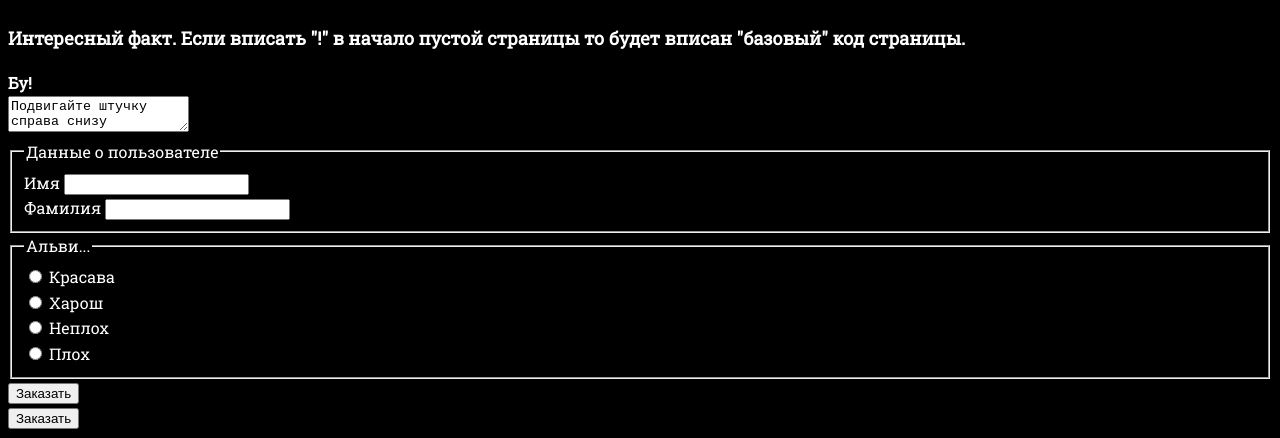
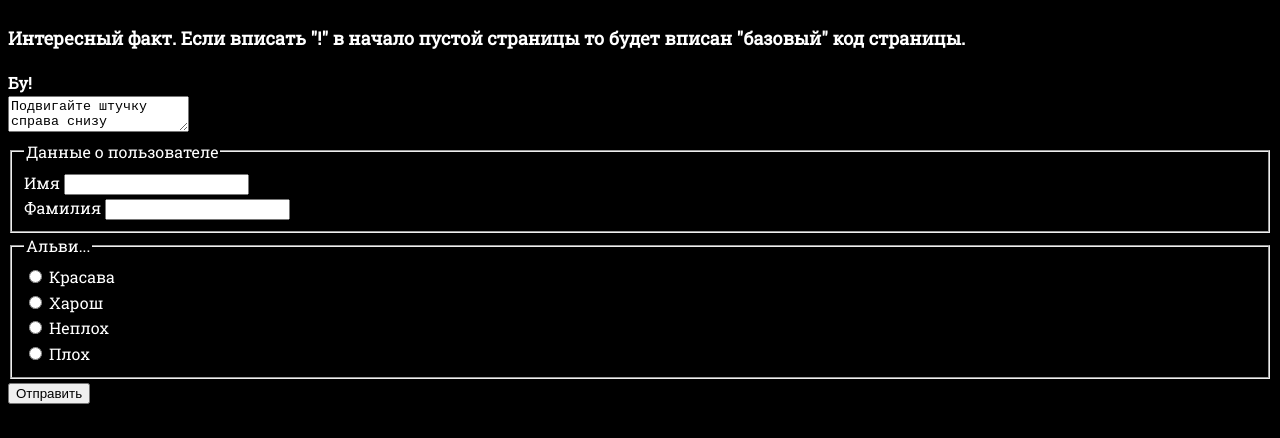
Before and after one commit to AlaiceAM/AlaiceAMS.github.io, a plain HTML site: page index.html in a window 1280 px wide. Shown: the part 388-826 px from the top of the page. After the commit the page ends 800 px from the top, so only its background shows below. Drawn offline with Linux system fonts and the light colour scheme.

Commit message:
Update index.html

```diff
--- a/index.html
+++ b/index.html
@@ -103,9 +103,5 @@
     </label>
   </fieldset>
 
-  <button>Заказать</button>
+  <button>Отправить</button>
 </form>
-
-
-  <button>Заказать</button>
-</form>
```
